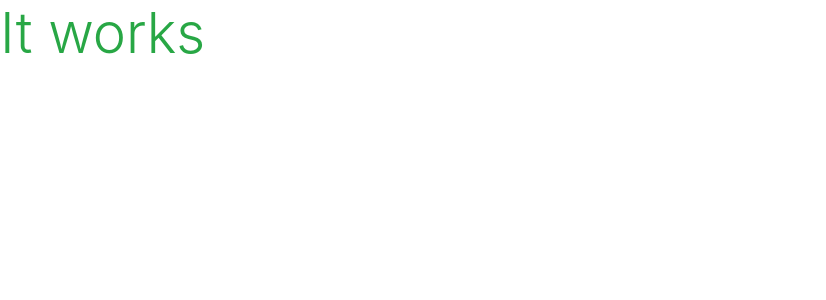
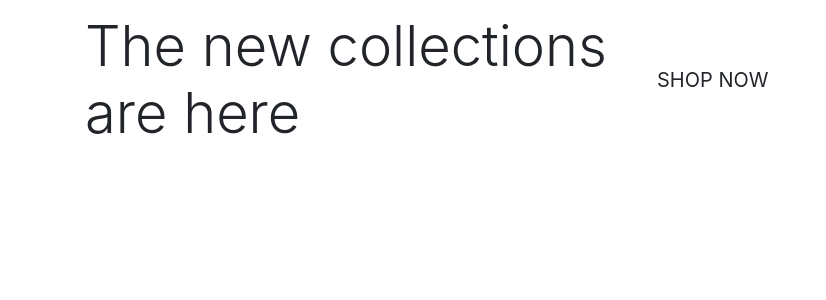
Before and after one commit to c-marsh/boutique-project, a Django app: page / in a window 1280 px wide. Shown: the top 300 px of the page, without its empty margins (0-826 px from the left). Run offline with Django 3.2, Linux system fonts and the light colour scheme; some libraries are stand-ins or nearby versions.

Commit message:
added homepage content
Signed-off-by: Chris Marsh <cmhilfiker@gmail.com>

```diff
--- a/home/templates/home/index.html
+++ b/home/templates/home/index.html
@@ -1,6 +1,23 @@
 {% extends "base.html" %}
 {% load static %}
 
+{% block page_header%}
+<div class="container header-container">
+	<div class="row">
+		<div class="col"></div>
+	</div>
+</div>
+{% endblock %}
+
 {% block content%}
-<h1 class="display-4 text-success">It works</h1>
-	{% endblock %}
+<div class="container h-100">
+	<div class="row h-100">
+		<div class="col-7 col-md-6 my-auto">
+			<h1 class="display-4 logo-font text-black">The new collections are here</h1>
+		</div>
+		<div class="my-5">
+			<h4><a href="" class="shop-now-button btn btn-lg rounded-0 text-uppercase py-3">Shop Now</a></h4>
+		</div>
+	</div>
+</div>
+{% endblock %}
```
